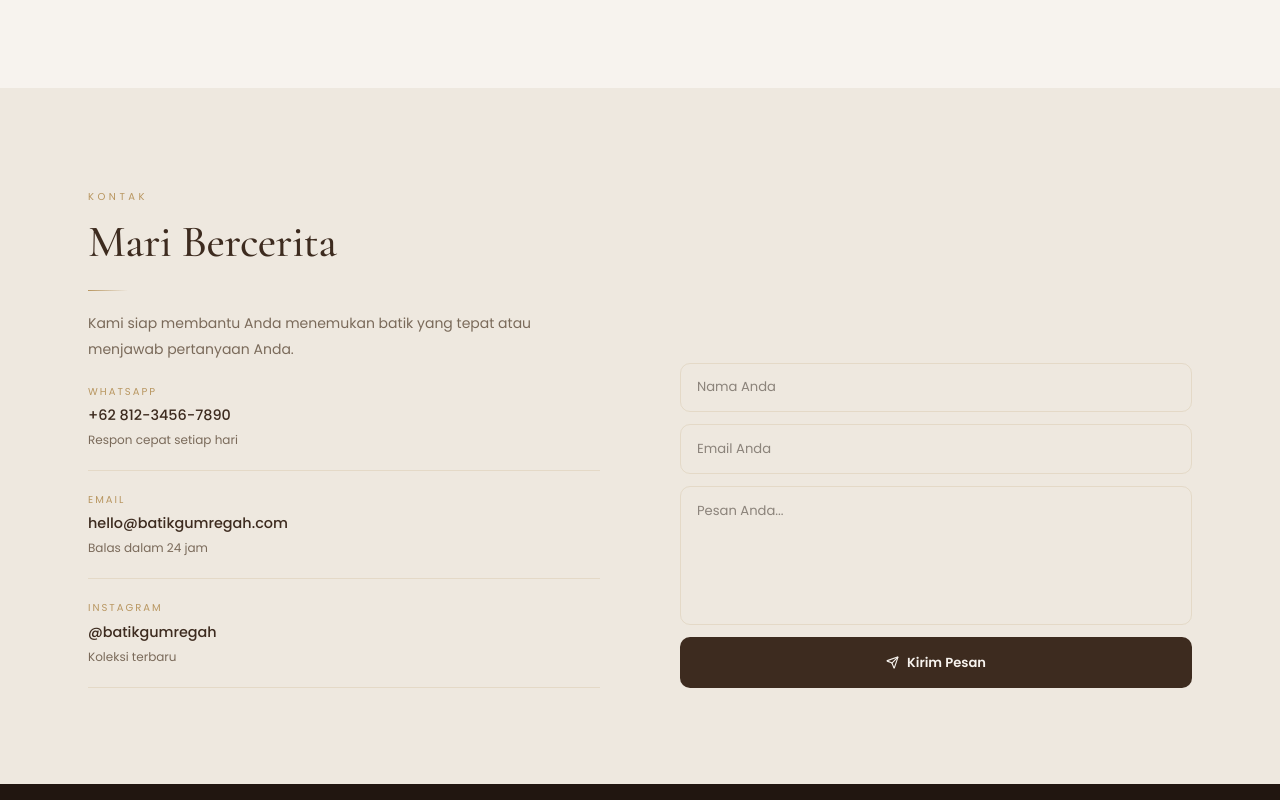
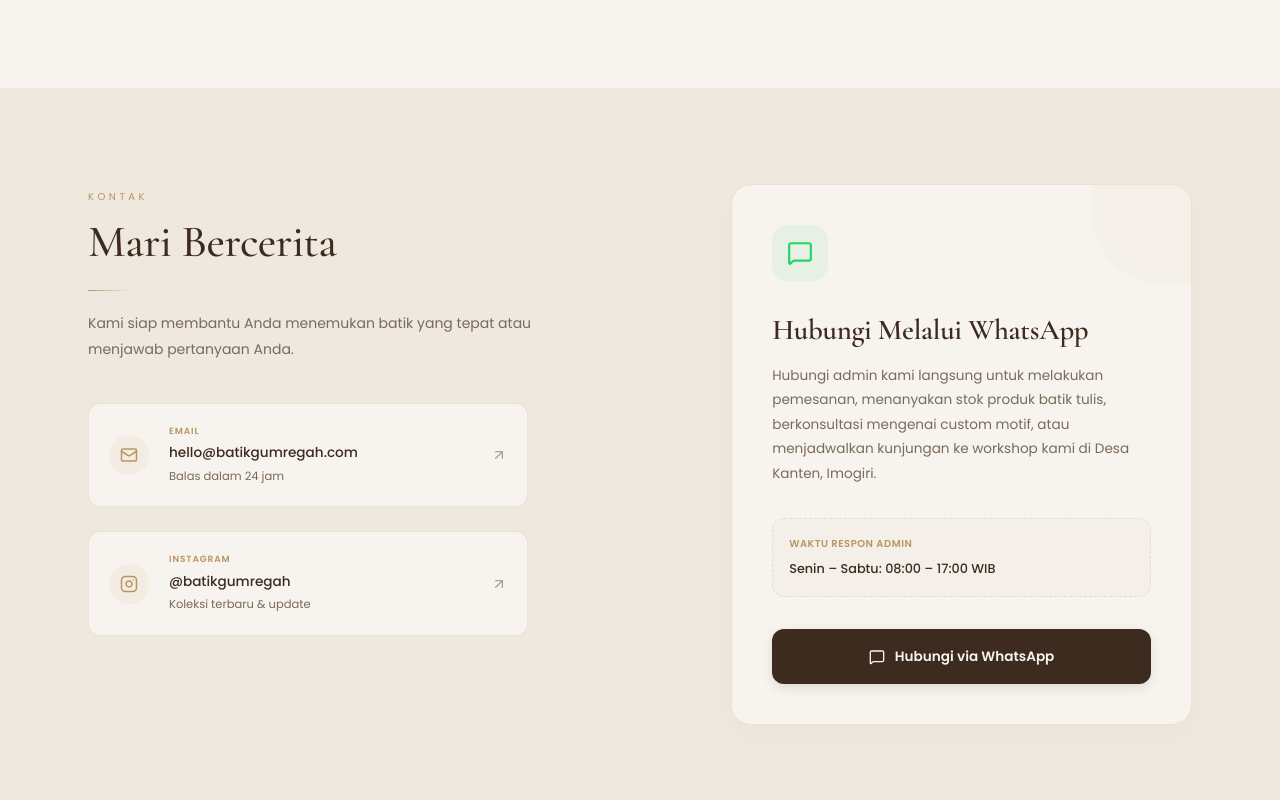
Before and after one commit to vanoathalla/batik-gumregah, a Next.js app: page / in a window 1280 px wide. Shown: the part 9200-10000 px from the top of the page. Built offline with nearby package versions, Linux system fonts and the light colour scheme; no server answers; the database is empty.

Commit message:
feat: simplify contact section with direct messaging cards

```diff
--- a/src/components/sections/ContactSection.tsx
+++ b/src/components/sections/ContactSection.tsx
@@ -1,46 +1,48 @@
 "use client";
 
-import { useState } from "react";
 import { useLanguage } from "@/context/LanguageContext";
 import AnimateOnScroll from "@/components/ui/AnimateOnScroll";
-import { Send } from "lucide-react";
+import { MessageSquare, Mail, Instagram, ArrowUpRight } from "lucide-react";
 
 export default function ContactSection() {
   const { t, locale } = useLanguage();
-  const [form, setForm] = useState({ name: "", email: "", message: "" });
-  const [sent, setSent] = useState(false);
-  const [loading, setLoading] = useState(false);
 
-  const handleSubmit = (e: React.FormEvent) => {
-    e.preventDefault();
-    setLoading(true);
-    setTimeout(() => { setLoading(false); setSent(true); setForm({ name: "", email: "", message: "" }); }, 1200);
+  // Data kontak (bisa diubah nanti)
+  const contactInfo = {
+    whatsappNumber: "6281234567890", // Ganti dengan nomor WhatsApp asli (format internasional tanpa + atau spasi)
+    whatsappMessage: locale === "id"
+      ? "Halo Batik Gumregah! Saya ingin bertanya tentang koleksi batik Anda."
+      : "Hello Batik Gumregah! I would like to inquire about your batik collections.",
+    email: "hello@batikgumregah.com",
+    instagram: "batikgumregah"
   };
 
-  const channels = [
-    { label: "WhatsApp", value: "+62 812-3456-7890", href: "https://wa.me/6281234567890", sub: locale === "id" ? "Respon cepat setiap hari" : "Quick response every day" },
-    { label: "Email",    value: "hello@batikgumregah.com", href: "mailto:hello@batikgumregah.com", sub: locale === "id" ? "Balas dalam 24 jam" : "Reply within 24 hours" },
-    { label: "Instagram",value: "@batikgumregah", href: "https://instagram.com/batikgumregah", sub: locale === "id" ? "Koleksi terbaru" : "Latest collections" },
+  const whatsappUrl = `https://wa.me/${contactInfo.whatsappNumber}?text=${encodeURIComponent(contactInfo.whatsappMessage)}`;
+
+  const secondaryChannels = [
+    {
+      label: "Email",
+      value: contactInfo.email,
+      href: `mailto:${contactInfo.email}`,
+      Icon: Mail,
+      sub: locale === "id" ? "Balas dalam 24 jam" : "Reply within 24 hours"
+    },
+    {
+      label: "Instagram",
+      value: `@${contactInfo.instagram}`,
+      href: `https://instagram.com/${contactInfo.instagram}`,
+      Icon: Instagram,
+      sub: locale === "id" ? "Koleksi terbaru & update" : "Latest collections & updates"
+    }
   ];
-
-  const inputStyle: React.CSSProperties = {
-    width: "100%",
-    padding: "0.8rem 1rem",
-    borderRadius: "10px",
-    border: "1px solid var(--border)",
-    background: "transparent",
-    fontFamily: "'Poppins',sans-serif",
-    fontSize: "0.82rem",
-    color: "var(--ink)",
-    outline: "none",
-    transition: "border-color .2s",
-  };
 
   return (
     <section id="contact" style={{ background: "var(--cream-2)", padding: "6rem 0" }}>
       <div className="container-custom">
+        <div style={{ display: "grid", gridTemplateColumns: "1.1fr 0.9fr", gap: "5rem" }} className="contact-grid">
 
-        <AnimateOnScroll className="mb-16">
+          {/* Sisi Kiri: Deskripsi & Saluran Sekunder */}
+          <AnimateOnScroll direction="left" style={{ display: "flex", flexDirection: "column", justifyContent: "center" }}>
             <span style={{ fontFamily: "'Poppins',sans-serif", fontSize: "10px", letterSpacing: "0.35em", textTransform: "uppercase", color: "var(--gold)" }}>
               {t.contact.sectionLabel}
             </span>
@@ -48,98 +50,176 @@ export default function ContactSection() {
               {t.contact.title}
             </h2>
             <span className="rule-gold" />
-          <p style={{ fontFamily: "'Poppins',sans-serif", fontSize: "0.875rem", color: "var(--muted)", marginTop: "1.25rem", maxWidth: "520px", lineHeight: 1.85 }}>
+            <p style={{ fontFamily: "'Poppins',sans-serif", fontSize: "0.875rem", color: "var(--muted)", marginTop: "1.25rem", maxWidth: "480px", lineHeight: 1.85, marginBottom: "2.5rem" }}>
               {t.contact.subtitle}
             </p>
-        </AnimateOnScroll>
 
-        <div style={{ display: "grid", gridTemplateColumns: "1fr 1fr", gap: "5rem" }}
-          className="contact-grid">
-
-          {/* Channels */}
-          <AnimateOnScroll direction="left">
-            <div style={{ display: "flex", flexDirection: "column" }}>
-              {channels.map(({ label, value, href, sub }) => (
+            {/* Email & Instagram List */}
+            <div style={{ display: "flex", flexDirection: "column", gap: "1.5rem", maxWidth: "440px" }}>
+              {secondaryChannels.map(({ label, value, href, Icon, sub }) => (
                 <a
                   key={label}
                   href={href}
                   target="_blank"
                   rel="noopener noreferrer"
-                  style={{ display: "flex", flexDirection: "column", paddingTop: "1.25rem", paddingBottom: "1.25rem", borderBottom: "1px solid var(--border)", textDecoration: "none", transition: "opacity .2s" }}
-                  onMouseEnter={(e) => ((e.currentTarget as HTMLAnchorElement).style.opacity = ".7")}
-                  onMouseLeave={(e) => ((e.currentTarget as HTMLAnchorElement).style.opacity = "1")}
+                  style={{ display: "flex", alignItems: "center", gap: "1.25rem", padding: "1.25rem", borderRadius: "12px", border: "1px solid var(--border)", background: "var(--cream)", textDecoration: "none", transition: "all .3s ease" }}
+                  className="contact-card-hover"
                 >
-                  <span style={{ fontFamily: "'Poppins',sans-serif", fontSize: "10px", letterSpacing: "0.2em", textTransform: "uppercase", color: "var(--gold)", marginBottom: "0.2rem" }}>
+                  <div style={{ width: "40px", height: "40px", borderRadius: "50%", background: "rgba(184, 150, 96, 0.08)", display: "flex", alignItems: "center", justifyContent: "center", color: "var(--gold)", flexShrink: 0 }}>
+                    <Icon size={18} />
+                  </div>
+                  <div style={{ flex: 1, display: "flex", flexDirection: "column", gap: "0.15rem" }}>
+                    <span style={{ fontFamily: "'Poppins',sans-serif", fontSize: "9px", letterSpacing: "0.1em", textTransform: "uppercase", color: "var(--gold)", fontWeight: 600 }}>
                       {label}
                     </span>
-                  <span style={{ fontFamily: "'Poppins',sans-serif", fontSize: "0.9rem", fontWeight: 500, color: "var(--brown)", marginBottom: "0.15rem" }}>
+                    <span style={{ fontFamily: "'Poppins',sans-serif", fontSize: "0.85rem", fontWeight: 500, color: "var(--brown)" }}>
                       {value}
                     </span>
-                  <span style={{ fontFamily: "'Poppins',sans-serif", fontSize: "0.75rem", color: "var(--muted)" }}>
+                    <span style={{ fontFamily: "'Poppins',sans-serif", fontSize: "0.72rem", color: "var(--muted)" }}>
                       {sub}
                     </span>
+                  </div>
+                  <ArrowUpRight size={16} style={{ color: "var(--muted)", opacity: 0.6 }} />
                 </a>
               ))}
             </div>
           </AnimateOnScroll>
 
-          {/* Form */}
+          {/* Sisi Kanan: Kartu Utama WhatsApp (CTA Card) */}
           <AnimateOnScroll direction="right">
-            {sent ? (
-              <div style={{ display: "flex", flexDirection: "column", alignItems: "flex-start", gap: "0.75rem", paddingTop: "2rem" }}>
-                <p style={{ fontFamily: "'Cormorant Garamond',serif", fontSize: "1.4rem", fontWeight: 600, color: "var(--brown)" }}>
-                  {locale === "id" ? "Pesan terkirim." : "Message sent."}
+            <div style={{
+              background: "var(--cream)",
+              border: "1px solid rgba(184, 150, 96, 0.18)",
+              borderRadius: "20px",
+              padding: "2.5rem",
+              boxShadow: "0 10px 30px rgba(33, 22, 16, 0.02)",
+              display: "flex",
+              flexDirection: "column",
+              height: "100%",
+              justifyContent: "space-between",
+              position: "relative",
+              overflow: "hidden"
+            }}>
+              {/* Hiasan latar belakang batik/lingkaran halus */}
+              <div style={{
+                position: "absolute",
+                top: "-50px",
+                right: "-50px",
+                width: "150px",
+                height: "150px",
+                borderRadius: "50%",
+                background: "rgba(184, 150, 96, 0.03)",
+                pointerEvents: "none"
+              }} />
+
+              <div>
+                <div style={{
+                  width: "56px",
+                  height: "56px",
+                  borderRadius: "16px",
+                  background: "rgba(37, 211, 102, 0.08)",
+                  display: "flex",
+                  alignItems: "center",
+                  justifyContent: "center",
+                  color: "#25D366",
+                  marginBottom: "2rem"
+                }}>
+                  <MessageSquare size={26} />
+                </div>
+
+                <h3 style={{
+                  fontFamily: "'Cormorant Garamond',serif",
+                  fontSize: "1.8rem",
+                  fontWeight: 600,
+                  color: "var(--brown)",
+                  marginBottom: "1rem"
+                }}>
+                  {locale === "id" ? "Hubungi Melalui WhatsApp" : "Connect on WhatsApp"}
+                </h3>
+
+                <p style={{
+                  fontFamily: "'Poppins',sans-serif",
+                  fontSize: "0.85rem",
+                  color: "var(--muted)",
+                  lineHeight: 1.8,
+                  marginBottom: "2rem"
+                }}>
+                  {locale === "id"
+                    ? "Hubungi admin kami langsung untuk melakukan pemesanan, menanyakan stok produk batik tulis, berkonsultasi mengenai custom motif, atau menjadwalkan kunjungan ke workshop kami di Desa Kanten, Imogiri."
+                    : "Get in touch with our admin directly for orders, checking batik tulis stock, consulting about custom motifs, or scheduling a visit to our workshop in Kanten Village, Imogiri."}
                 </p>
-                <p style={{ fontFamily: "'Poppins',sans-serif", fontSize: "0.82rem", color: "var(--muted)" }}>
-                  {locale === "id" ? "Kami akan segera menghubungi Anda." : "We'll get back to you soon."}
-                </p>
-                <button
-                  onClick={() => setSent(false)}
-                  style={{ fontFamily: "'Poppins',sans-serif", fontSize: "0.78rem", color: "var(--gold)", background: "none", border: "none", cursor: "pointer", textDecoration: "underline", textUnderlineOffset: "3px", marginTop: "0.5rem" }}
-                >
-                  {locale === "id" ? "Kirim pesan lain" : "Send another"}
-                </button>
+
+                <div style={{
+                  background: "rgba(184, 150, 96, 0.04)",
+                  border: "1px dashed rgba(184, 150, 96, 0.2)",
+                  borderRadius: "12px",
+                  padding: "1rem",
+                  marginBottom: "2rem"
+                }}>
+                  <div style={{ display: "flex", flexDirection: "column", gap: "0.4rem" }}>
+                    <span style={{ fontFamily: "'Poppins',sans-serif", fontSize: "10px", textTransform: "uppercase", letterSpacing: "0.05em", color: "var(--gold)", fontWeight: 600 }}>
+                      {locale === "id" ? "Waktu Respon Admin" : "Admin Response Time"}
+                    </span>
+                    <span style={{ fontFamily: "'Poppins',sans-serif", fontSize: "0.8rem", color: "var(--brown)", fontWeight: 500 }}>
+                      {locale === "id" ? "Senin – Sabtu: 08:00 – 17:00 WIB" : "Monday – Saturday: 08:00 – 17:00 WIB"}
+                    </span>
                   </div>
-            ) : (
-              <form onSubmit={handleSubmit} style={{ display: "flex", flexDirection: "column", gap: "0.75rem" }}>
-                <input
-                  type="text" value={form.name} placeholder={t.contact.namePlaceholder} required
-                  onChange={(e) => setForm({ ...form, name: e.target.value })}
-                  style={inputStyle}
-                  onFocus={(e) => (e.target.style.borderColor = "var(--gold)")}
-                  onBlur={(e) => (e.target.style.borderColor = "var(--border)")}
-                />
-                <input
-                  type="email" value={form.email} placeholder={t.contact.emailPlaceholder} required
-                  onChange={(e) => setForm({ ...form, email: e.target.value })}
-                  style={inputStyle}
-                  onFocus={(e) => (e.target.style.borderColor = "var(--gold)")}
-                  onBlur={(e) => (e.target.style.borderColor = "var(--border)")}
-                />
-                <textarea
-                  value={form.message} placeholder={t.contact.messagePlaceholder} required rows={5}
-                  onChange={(e) => setForm({ ...form, message: e.target.value })}
-                  style={{ ...inputStyle, resize: "none" }}
-                  onFocus={(e) => (e.target.style.borderColor = "var(--gold)")}
-                  onBlur={(e) => (e.target.style.borderColor = "var(--border)")}
-                />
-                <button
-                  type="submit" disabled={loading}
-                  style={{ display: "flex", alignItems: "center", justifyContent: "center", gap: "8px", padding: "0.9rem", borderRadius: "10px", background: "var(--brown)", color: "var(--cream)", fontFamily: "'Poppins',sans-serif", fontSize: "0.82rem", fontWeight: 600, border: "none", cursor: "pointer", opacity: loading ? 0.6 : 1, transition: "opacity .2s" }}
-                >
-                  {loading ? (
-                    <span className="animate-spin" style={{ width: "14px", height: "14px", borderRadius: "50%", border: "2px solid rgba(247,243,238,0.3)", borderTopColor: "var(--cream)", display: "inline-block" }} />
-                  ) : (
-                    <><Send size={13} /> {t.contact.sendButton}</>
-                  )}
-                </button>
-              </form>
-            )}
-          </AnimateOnScroll>
                 </div>
               </div>
 
-      <style>{`@media(max-width:768px){.contact-grid{grid-template-columns:1fr !important;gap:2.5rem !important;}}`}</style>
+              <a
+                href={whatsappUrl}
+                target="_blank"
+                rel="noopener noreferrer"
+                style={{
+                  display: "flex",
+                  alignItems: "center",
+                  justifyContent: "center",
+                  gap: "10px",
+                  padding: "1rem",
+                  borderRadius: "12px",
+                  background: "var(--brown)",
+                  color: "var(--cream)",
+                  fontFamily: "'Poppins',sans-serif",
+                  fontSize: "0.85rem",
+                  fontWeight: 600,
+                  border: "none",
+                  cursor: "pointer",
+                  textDecoration: "none",
+                  textAlign: "center",
+                  transition: "all .3s ease",
+                  boxShadow: "0 4px 12px rgba(33, 22, 16, 0.1)"
+                }}
+                className="whatsapp-btn-hover"
+              >
+                <MessageSquare size={16} />
+                {locale === "id" ? "Hubungi via WhatsApp" : "Chat on WhatsApp"}
+              </a>
+            </div>
+          </AnimateOnScroll>
+
+        </div>
+      </div>
+
+      <style>{`
+        .contact-card-hover:hover {
+          border-color: var(--gold) !important;
+          transform: translateY(-2px);
+          box-shadow: 0 4px 12px rgba(184, 150, 96, 0.06);
+        }
+        .whatsapp-btn-hover:hover {
+          background: var(--gold) !important;
+          color: #1e1208 !important;
+          transform: translateY(-2px);
+          box-shadow: 0 6px 18px rgba(184, 150, 96, 0.25);
+        }
+        @media(max-width:768px){
+          .contact-grid {
+            grid-template-columns: 1fr !important;
+            gap: 3rem !important;
+          }
+        }
+      `}</style>
     </section>
   );
 }
```
Lines whose indentation alone changed are shown as unchanged.
